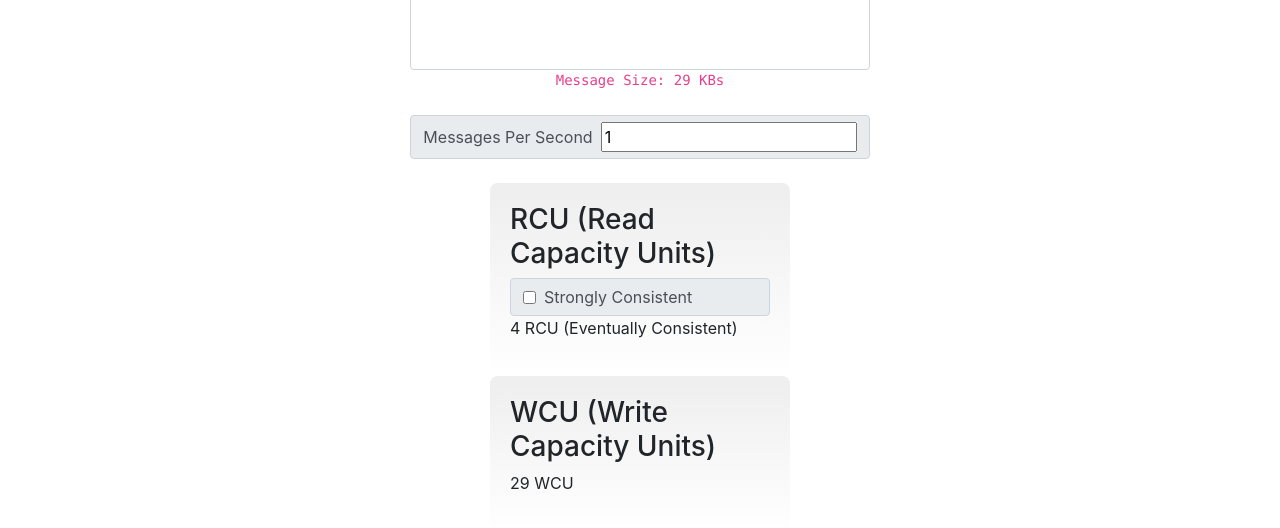
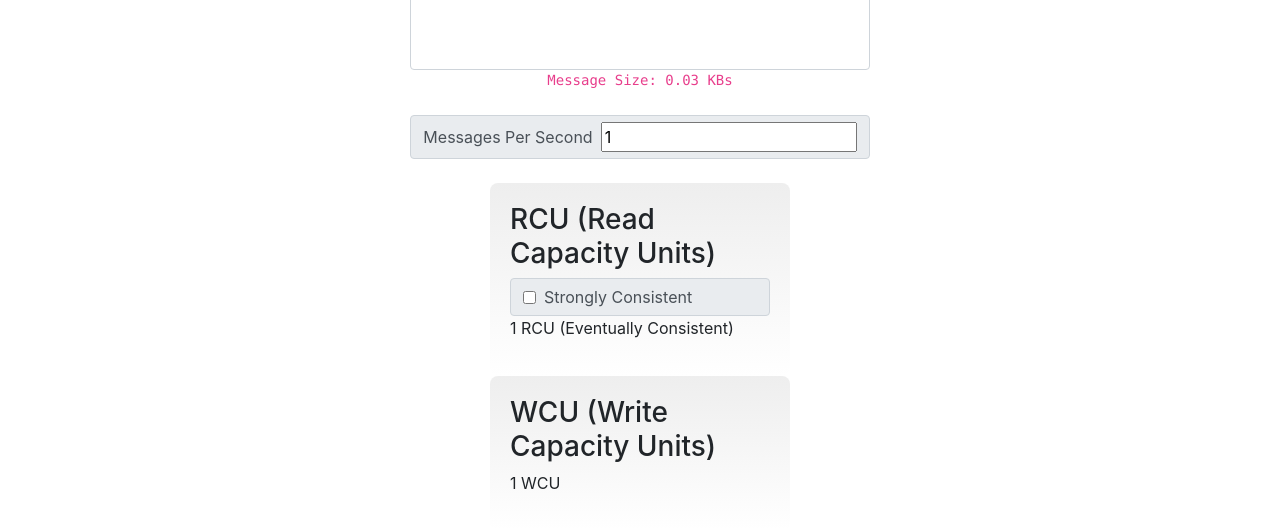
Before and after one commit to juliocesarscheidt/dynamodb-units-estimator, a Vue app: page /#/ in a window 1280 px wide. Shown: the part 348-876 px from the top of the page. Built offline with nearby package versions, Linux system fonts and the light colour scheme; what vue-notification would draw is missing.

Commit message:
Fix bytes to kb

```diff
--- a/src/components/pages/Home.vue
+++ b/src/components/pages/Home.vue
@@ -5,9 +5,9 @@
         Maximum size for an item in a table is 400 KBs
       </p>
 
-      <textarea name="message" id="message" cols="30" rows="10" class="form-control" style="resize: none;" v-model="message" maxlength="400"></textarea>
+      <textarea name="message" id="message" cols="30" rows="10" class="form-control" style="resize: none;" v-model="message"></textarea>
       <code class="mb-4">
-        Message Size: {{ messageSize }} KBs
+        Message Size: {{ parseFloat(messageSizeInBytes / 1024).toFixed(2) }} KBs
       </code>
 
       <div class="input-group-text mb-4">
@@ -56,11 +56,14 @@ export default {
   computed: {
     ...mapState([]),
     ...mapGetters([]),
-    messageSize() {
+    messageSizeInBytes() {
       return new Blob([this.message]).size;
     },
+    messageSizeInKBs() {
+      return parseFloat(this.messageSizeInBytes / 1024);
+    },
     calculatedReadUnits() {
-      let messageSizeCalculated = this.messageSize;
+      let messageSizeCalculated = this.messageSizeInKBs;
       const remnant = messageSizeCalculated % 4;
       if (remnant !== 0) {
         messageSizeCalculated = messageSizeCalculated + (4 - remnant);
@@ -70,7 +73,7 @@ export default {
       return Math.ceil((this.messagesPerSecond * (messages)) / stronglyConsistentReadMultiplier);
     },
     calculatedWriteUnits() {
-      return Math.ceil(this.messageSize * this.messagesPerSecond);
+      return Math.ceil(this.messageSizeInKBs * this.messagesPerSecond);
     },
   },
   watch: {
```
